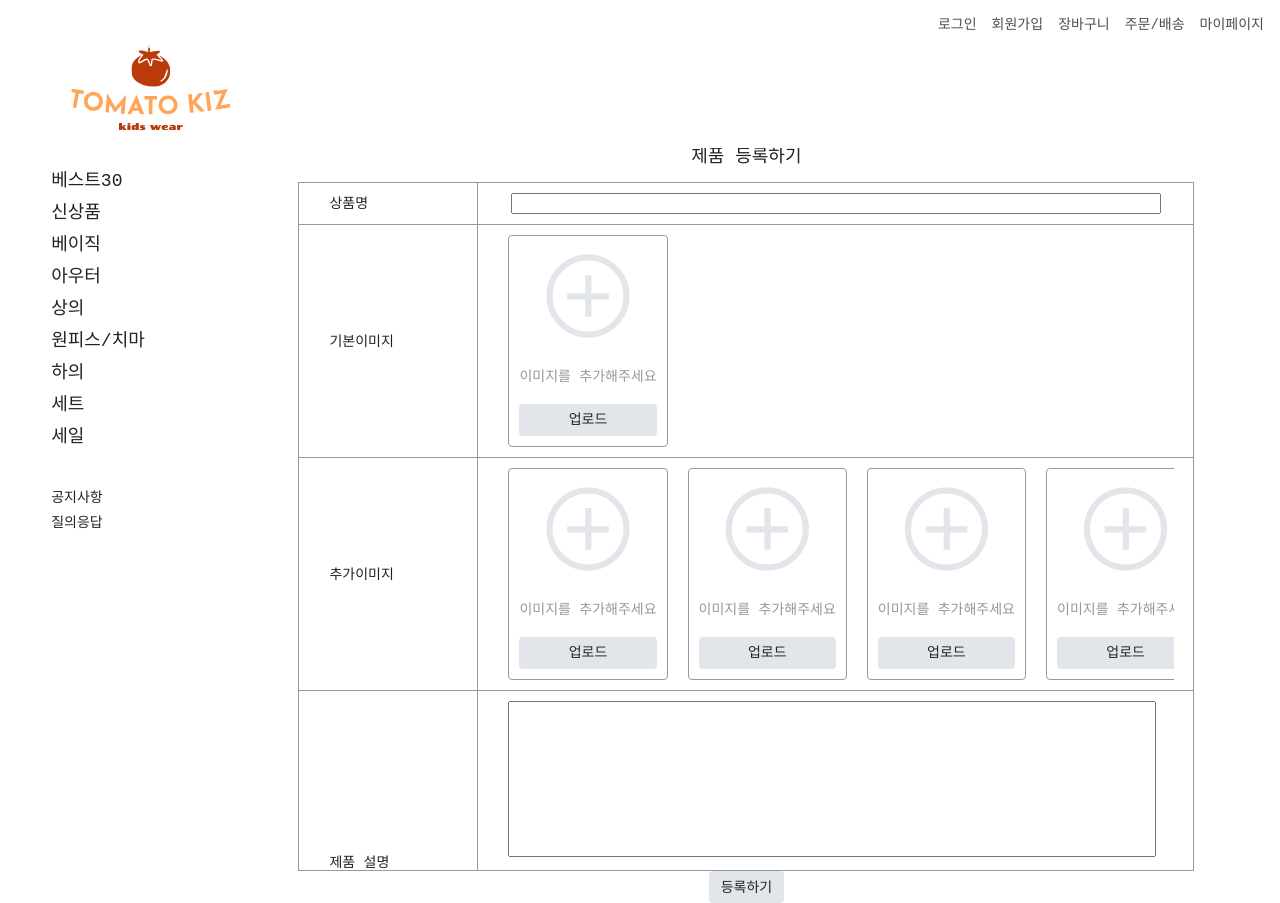
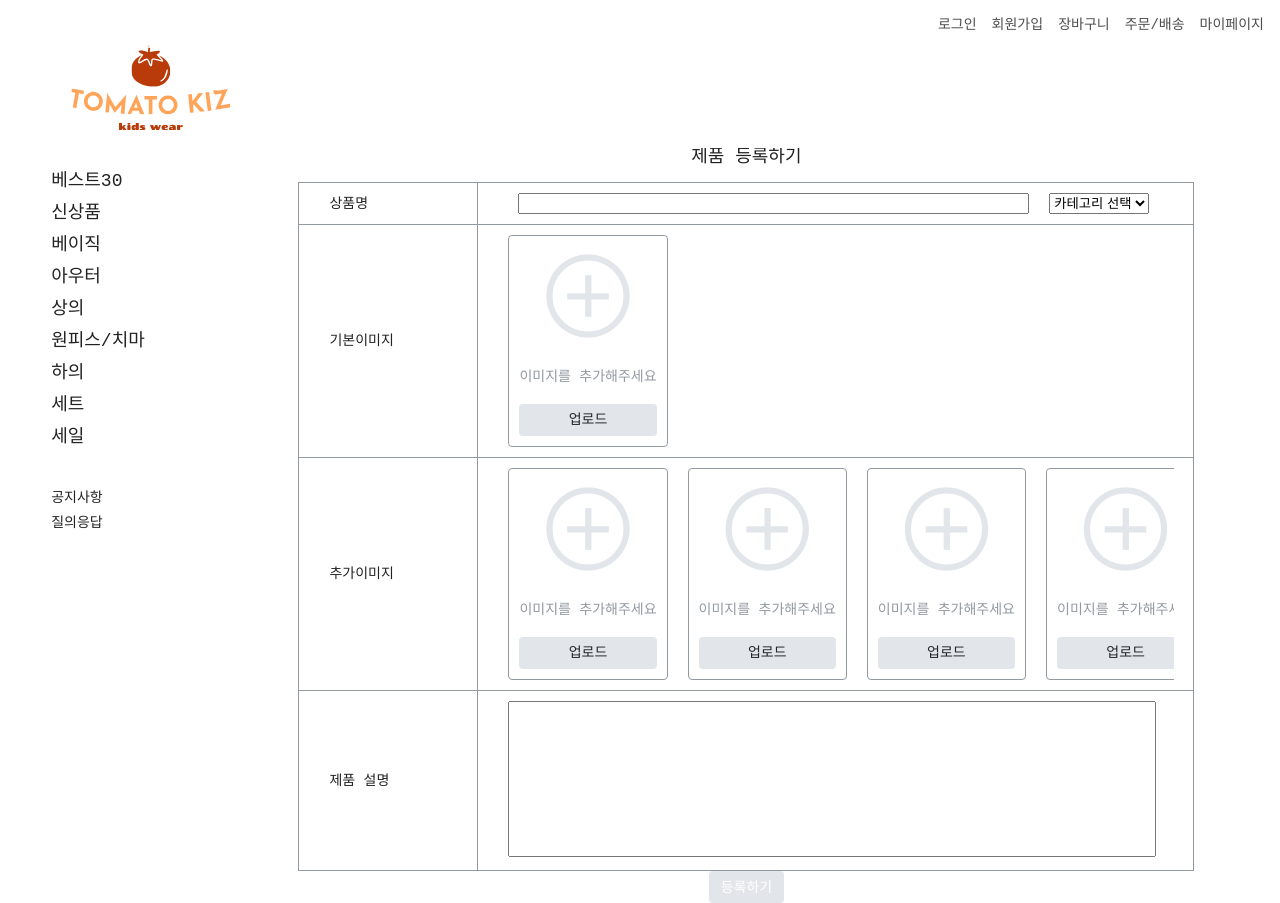
Before and after one commit to codingjamee/tomato_shop, a React (Create React App) app: page /admin in a window 1280 px wide. Built offline with nearby package versions, Linux system fonts and the light colour scheme.

Commit message:
td, tr등 반복되는 태그 컴포넌트로 만들기

```diff
--- /dev/null
+++ b/src/components/Select.jsx
@@ -0,0 +1,19 @@
+const Select = (props) => {
+  return (
+    <select
+      className="table__select"
+      name="카테고리"
+      id=""
+      onChange={props.selectHandler}
+      onBlur={props.selectBlurHandler}
+      value={props.selectState.value}
+    >
+      {props.options.map((option) => (
+        <option value={option.val} key={option.val}>
+          {option.title}
+        </option>
+      ))}
+    </select>
+  );
+};
+export default Select;
--- /dev/null
+++ b/src/components/Tbody.jsx
@@ -0,0 +1,5 @@
+const Tbody = (props) => {
+  return <tbody className="table__body">{props.children}</tbody>;
+};
+
+export default Tbody;
--- /dev/null
+++ b/src/components/Tdata.jsx
@@ -0,0 +1,5 @@
+const Tdata = (props) => {
+  return <td className="table__data">{props.children}</td>;
+};
+
+export default Tdata;
--- /dev/null
+++ b/src/components/TdataTitle.jsx
@@ -0,0 +1,5 @@
+const TdataTitle = (props) => {
+  return <td className="table__title">{props.children}</td>;
+};
+
+export default TdataTitle;
--- /dev/null
+++ b/src/components/Trow.jsx
@@ -0,0 +1,5 @@
+const Trow = (props) => {
+  return <tr className="table__row">{props.children}</tr>;
+};
+
+export default Trow;
--- a/src/components/UI/ImgAdd.jsx
+++ b/src/components/UI/ImgAdd.jsx
@@ -1,6 +1,7 @@
-import { useRef } from "react";
+import { useState, useRef } from "react";
 
 const ImgAdd = (props) => {
+  const [imgView, setImgView] = useState("");
   const imgRef = useRef();
 
   const saveImgView = () => {
@@ -8,22 +9,24 @@ const ImgAdd = (props) => {
     const reader = new FileReader();
     reader.readAsDataURL(file);
     reader.onloadend = () => {
-      props.setImgView(reader.result);
+      setImgView(reader.result);
     };
+
+    console.log(imgView);
   };
   return (
     <div className="img-add-box">
-      {props.imgView && (
+      {imgView && (
         <div className="img-view">
           <p>미리보기</p>
           <div className="img-view__wrapper">
             <div className="img-view__img">
-              <img src={props.imgView} alt="" />
+              <img src={imgView} alt="" />
             </div>
             <button
               className="btn img-view__btn"
               onClick={() => {
-                props.setImgView();
+                setImgView();
               }}
             >
               삭제하기
@@ -31,20 +34,20 @@ const ImgAdd = (props) => {
           </div>
         </div>
       )}
-      {!props.imgView && (
+      {!imgView && (
         <div className="img-add-box__wrapper">
           <div className="img-add-box__plus">
             <span className="material-symbols-outlined">add_circle</span>
           </div>
           <p>이미지를 추가해주세요</p>
-          <label htmlFor="imgAdd" className="img-add-box__label btn">
+          <label htmlFor={props.id} className="img-add-box__label btn">
             업로드
           </label>
           <input
+            id={props.id}
             type="file"
             accept="image/*"
             style={{ display: "none" }}
-            id="imgAdd"
             onChange={saveImgView}
             ref={imgRef}
           />
--- a/src/pages/Admin.jsx
+++ b/src/pages/Admin.jsx
@@ -1,17 +1,96 @@
-import { useState, useRef } from "react";
+import { useEffect, useReducer, useState } from "react";
 import ImgAdd from "../components/UI/ImgAdd";
+import Tbody from "../components/Tbody";
+import Trow from "../components/Trow";
+import TdataTitle from "../components/TdataTitle";
+import Tdata from "../components/Tdata";
+import Select from "../components/Select";
+
+const optionArray = [
+  { val: "", title: "카테고리 선택" },
+  { val: "basic", title: "베이직" },
+  { val: "outer", title: "아우터" },
+  { val: "top", title: "상의" },
+  { val: "dress", title: "원피스/치마" },
+  { val: "bottom", title: "하의" },
+  { val: "set", title: "세트" },
+];
+
+const titleReducer = (state, action) => {
+  if (action.type === "USER_INPUT") {
+    return { value: action.value, isValid: action.value.length > 0 };
+  }
+  if (action.type === "INPUT_BLUR") {
+    console.log("input blur");
+    console.log(state.isValid);
+    return { value: state.value, isValid: state.value.length > 0 };
+  }
+  return { value: "", isValid: false };
+};
+const selectReducer = (state, action) => {
+  if (action.type === "USER_SELECT") {
+    return { value: action.value, isValid: action.value.length > 0 };
+  }
+  if (action.type === "SELECT_BLUR") {
+    console.log("selectblur");
+    console.log(state.isValid);
+    return { value: state.value, isValid: state.value.length > 0 };
+  }
+  return { value: "", isValid: false };
+};
 
 const Admin = () => {
-  const [imgView, setImgView] = useState("");
-  const [imgView_1, setImgView_1] = useState("");
-  const [imgView_2, setImgView_2] = useState("");
-  const [imgView_3, setImgView_3] = useState("");
-  const [imgView_4, setImgView_4] = useState("");
+  const [titleState, dispatchTitle] = useReducer(titleReducer, {
+    value: "",
+    isValid: false,
+  });
+
+  const [selectState, dispatchSelect] = useReducer(selectReducer, {
+    value: "",
+    isValid: false,
+  });
+  //title, selectHandler validation check???
+  const [formIsValid, setFormIsValid] = useState(false);
+  const { isValid: titleIsValid } = titleState;
+  const { isValid: selectIsValid } = selectState;
+
+  useEffect(() => {
+    console.log("titleIsValid", titleIsValid);
+    console.log("selectIsValid", selectIsValid);
+
+    setFormIsValid(titleIsValid && selectIsValid);
+    console.log("formIsValid", formIsValid);
+  }, [titleIsValid, selectIsValid, formIsValid]);
+
+  const titleValChangeHandler = (e) => {
+    dispatchTitle({ type: "USER_INPUT", value: e.target.value });
+    console.log("titlechange");
+    console.log(titleState);
+  };
+
+  const titleBlurHandler = () => {
+    dispatchTitle({ type: "INPUT_BLUR" });
+  };
+
+  const selectHandler = (e) => {
+    dispatchSelect({ type: "USER_SELECT", value: e.target.value });
+    console.log("selectchange");
+
+    console.log(selectState);
+  };
+  const selectBlurHandler = () => {
+    dispatchSelect({ type: "SELECT_BLUR" });
+  };
+
+  const submitHandler = (e) => {
+    e.preventDefault();
+    console.log(titleState, selectState);
+  };
 
   return (
     <section className="content">
       <div className="content__wrapper">
-        <form>
+        <form action="submit" onSubmit={submitHandler}>
           <table className="table">
             <colgroup>
               <col className="table_col-1" width="20%" />
@@ -22,63 +101,73 @@ const Admin = () => {
                 <th colSpan={4}>제품 등록하기</th>
               </tr>
             </thead>
-            <tbody className="table__body">
-              <tr className="table__row">
-                <td className="table__title">
+            <Tbody>
+              <Trow>
+                <TdataTitle>
                   <label htmlFor="productTitle">상품명</label>
-                </td>
-                <td className="table__data">
-                  <input
-                    className="table__input"
-                    id="productTitle"
-                    type="text"
-                  />
-                </td>
-              </tr>
-              <tr className="table__row">
-                <td className="table__title">기본이미지</td>
-                <td className="table__data">
+                </TdataTitle>
+                <TdataTitle>
+                  <div className="table__cate">
+                    <input
+                      className="table__input"
+                      id="productTitle"
+                      type="text"
+                      onChange={titleValChangeHandler}
+                      onBlur={titleBlurHandler}
+                      value={titleState.value}
+                    />
+                    <Select
+                      options={optionArray}
+                      selectHandler={selectHandler}
+                      selectBlurHandler={selectBlurHandler}
+                      selectState={selectState}
+                    />
+                  </div>
+                </TdataTitle>
+              </Trow>
+              <Trow>
+                <TdataTitle>기본이미지</TdataTitle>
+                <Tdata>
                   <div className="table__data--add">
-                    <ImgAdd imgView={imgView} setImgView={setImgView} />
+                    <ImgAdd id="num1" />
                   </div>
-                </td>
-              </tr>
-              <tr className="table__row">
-                <td className="table__title">
+                </Tdata>
+              </Trow>
+              <Trow>
+                <TdataTitle>
                   <label htmlFor="imgUrl">추가이미지</label>
-                </td>
-                <td className="table__data">
+                </TdataTitle>
+                <Tdata>
                   <div className="table__data--add">
-                    <ImgAdd imgView={imgView_1} setImgView={setImgView_1} />
-                    <ImgAdd imgView={imgView_2} setImgView={setImgView_2} />
-                    <ImgAdd imgView={imgView_3} setImgView={setImgView_3} />
-                    <ImgAdd imgView={imgView_4} setImgView={setImgView_4} />
+                    <ImgAdd id="num2" />
+                    <ImgAdd id="num3" />
+                    <ImgAdd id="num4" />
+                    <ImgAdd id="num5" />
                   </div>
-                </td>
-              </tr>
-              <tr className="table__row">
-                <td className="table__title">
+                </Tdata>
+              </Trow>
+              <Trow>
+                <TdataTitle>
                   <label htmlFor="imgUrl">제품 설명</label>
-                </td>
-                <td className="table__data">
-                  <div className="table__textarea-wrapper">
+                </TdataTitle>
+                <Tdata>
+                  <div className="table__textarea">
                     <textarea
                       name=""
                       id=""
                       rows="10"
-                      className="table__textarea"
+                      className="table__textarea-item"
                     ></textarea>
                   </div>
-                </td>
-              </tr>
-            </tbody>
+                </Tdata>
+              </Trow>
+            </Tbody>
           </table>
           <button
             className="btn form__button"
             type="submit"
-            onSubmit={() => {
-              console.log();
-            }}
+            onSubmit={submitHandler}
+            disabled={!formIsValid}
           >
             등록하기
           </button>
--- a/src/styles/_admin.scss
+++ b/src/styles/_admin.scss
@@ -43,23 +43,32 @@
     table-layout: fixed; // border-collapse: collapse;
     width: 100px;
     text-align: left;
+    vertical-align: middle;
     padding-left: 30px;
     border: 1px solid $bold-gray-color;
   }
+  &__cate {
+    width: 95%;
+    display: flex;
+  }
   &__input {
     margin: 10px;
-    width: 95%;
+    flex-grow: 2;
+    // width: 95%;
     text-align: left;
   }
+  &__select {
+    margin: 10px;
+  }
   &__textarea {
-    width: 100%;
-    margin: 10px;
-    resize: none;
-    &-wrapper {
-      border: 1px solid $bold-gray-color;
-      width: 95%;
-      border: none;
-      white-space: pre-wrap;
+    border: 1px solid $bold-gray-color;
+    width: 95%;
+    border: none;
+    white-space: pre-wrap;
+    &-item {
+      width: 100%;
+      margin: 10px;
+      resize: none;
     }
   }
 }
@@ -69,4 +78,11 @@
     margin: 10px;
     border: none;
   }
+
+  &__button:disabled {
+    background-color: $gray-color;
+    color: $base-bg-color;
+    opacity: 1;
+    cursor: not-allowed;
+  }
 }
--- a/src/styles/_global.scss
+++ b/src/styles/_global.scss
@@ -9,6 +9,8 @@ $base-font-hover-color: #ba3b0a;
 $base-bg-color: #ffffff;
 $bold-gray-color: #9399a0;
 $gray-color: #e2e6ea;
+$disabled-color: #eb5a46;
+
 $base-font-kr: "Nanum Gothic Coding", monospace;
 $base-font-en: "JosefinSans";
 $breakpoint-mobile: 335px;
```
